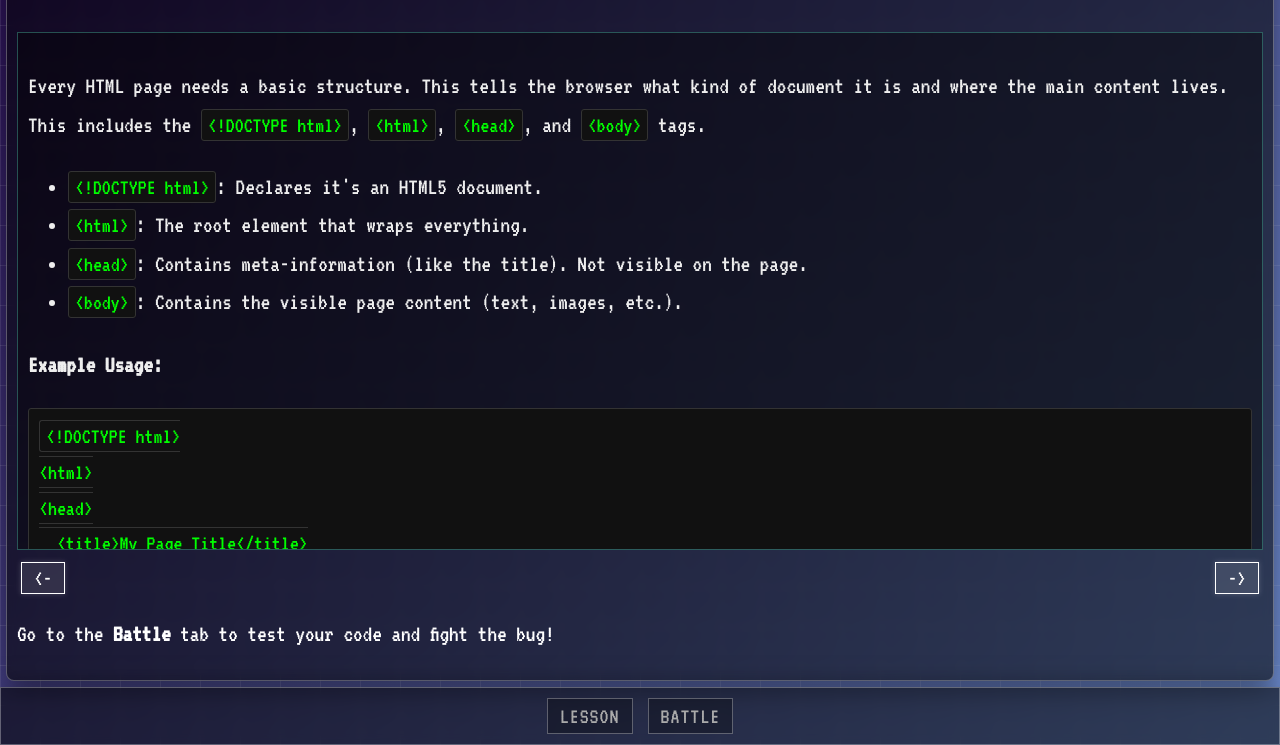
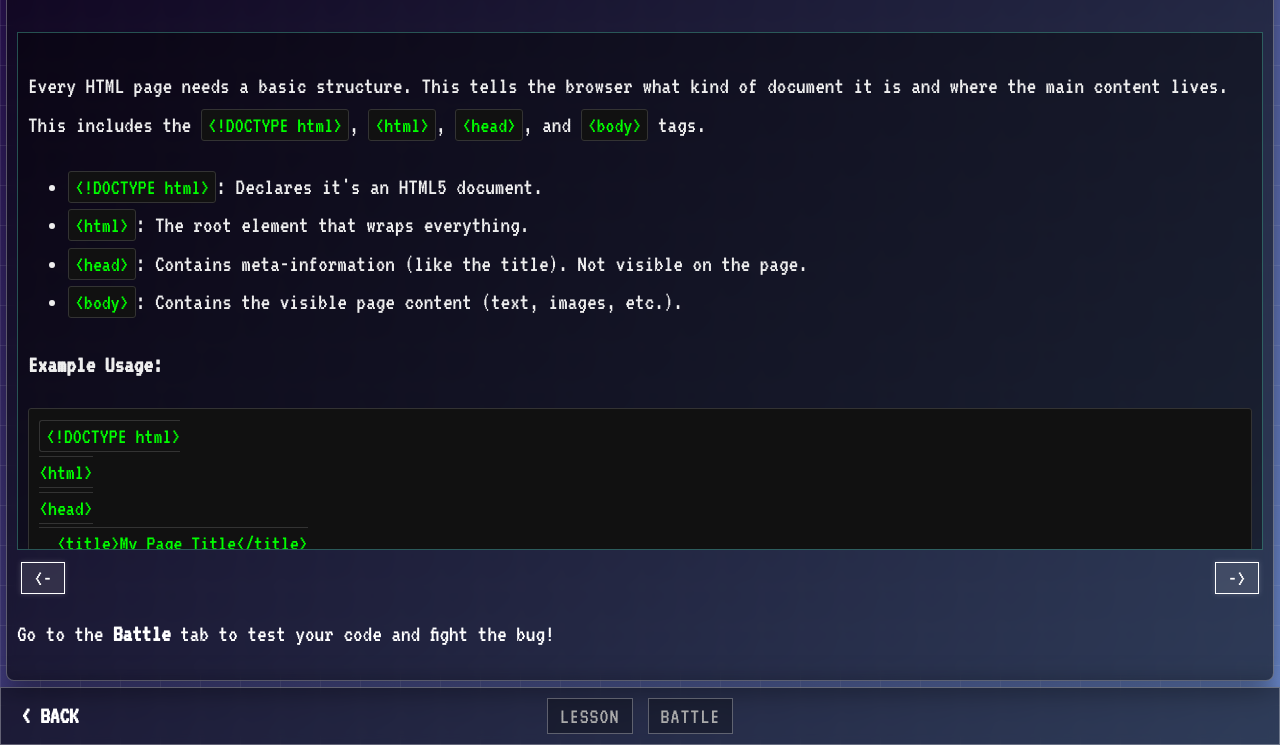
Before and after one commit to Kurt999Animz/prnew, a plain HTML site: page lesson/main.html in a window 1280 px wide. Shown: the part 55-800 px from the top of the page. Drawn offline with Linux system fonts and the light colour scheme.

Commit message:
Add home link to footer in main.html
Added a home link to navigate back to the main page.

```diff
--- a/lesson/main.html
+++ b/lesson/main.html
@@ -6,6 +6,15 @@
     <meta name="viewport" content="width=device-width, initial-scale=1.0">
     <title>HTML Lessons & Battle</title>
     <link rel="stylesheet" href="style.css">
+    <style>
+        #homeLink{
+            position: absolute;
+            left: 20px;
+            text-decoration: none;
+            color: #fff;
+            font-weight: bold;
+        }
+    </style>
 </head>
 
 <body>
@@ -33,6 +42,8 @@
 
     <!-- Footer -->
     <footer>
+        <a href="../index.html" id="homeLink">< BACK</a>
+
         <span id="lessonTab" class="active-tab">LESSON</span>
         <span id="battleTab">BATTLE</span>
     </footer>
@@ -48,6 +59,9 @@
     <!-- JAVASCRIPT LOGIC START -->
     <script src="script.js"></script>
     <!-- JAVASCRIPT LOGIC END -->
+     <script>
+
+     </script>
 
 </body>
 
```
